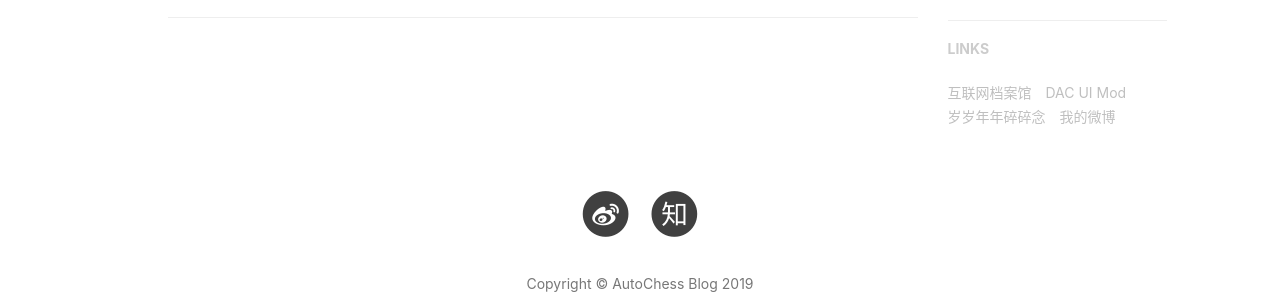
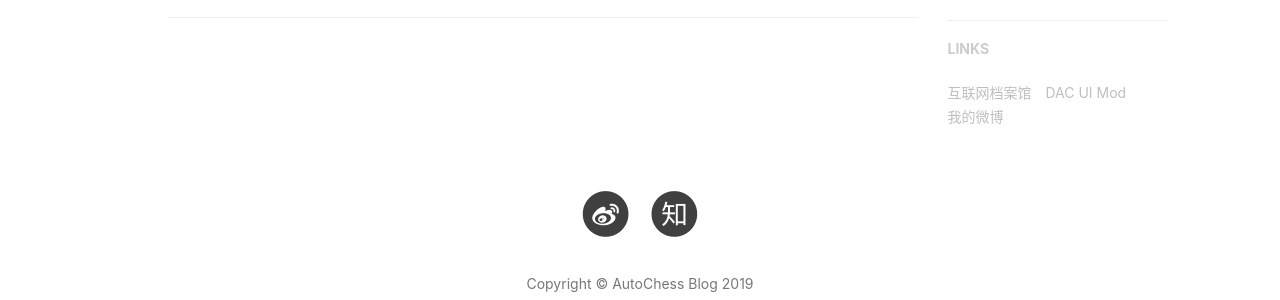
Before and after one commit to zizouqi/zizouqi.github.io, a Jekyll site: the page built from index.html, in a window 1280 px wide. Shown: the part 918-1218 px from the top of the page. Built offline with Jekyll 4.4.1, drawn with Linux system fonts in a browser that asks for light colours; nearby versions of some CDN libraries; the list of posts is cut into pages by our own code; comment, search, counter and statistics services are not loaded.

Commit message:
Update _config.yml

```diff
--- a/_config.yml
+++ b/_config.yml
@@ -115,10 +115,6 @@ friends: [
         title: "DAC UI Mod",
         href: "https://github.com/auto-chess-ui-mod/download"
     },{
-    },{
-        title: "岁岁年年碎碎念",
-        href: "https://zizouqi.github.io"
-    },{
         title: "我的微博",
         href: "https://www.weibo.com/u/6230917691"
     }
```
